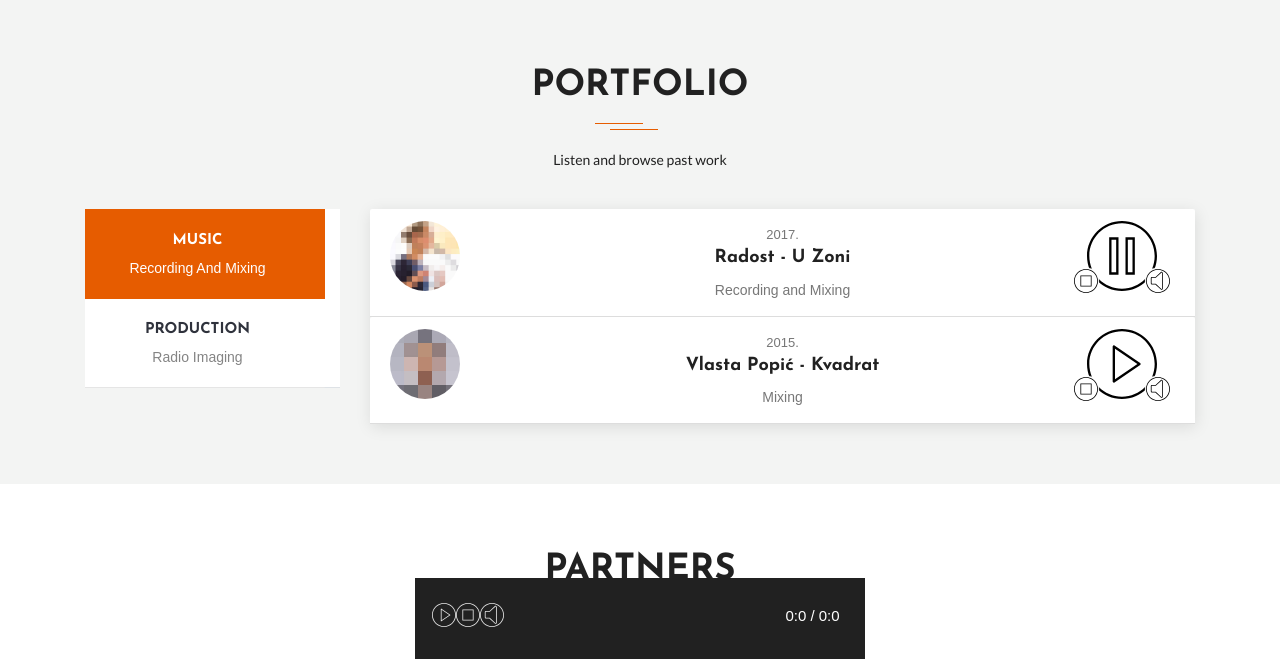
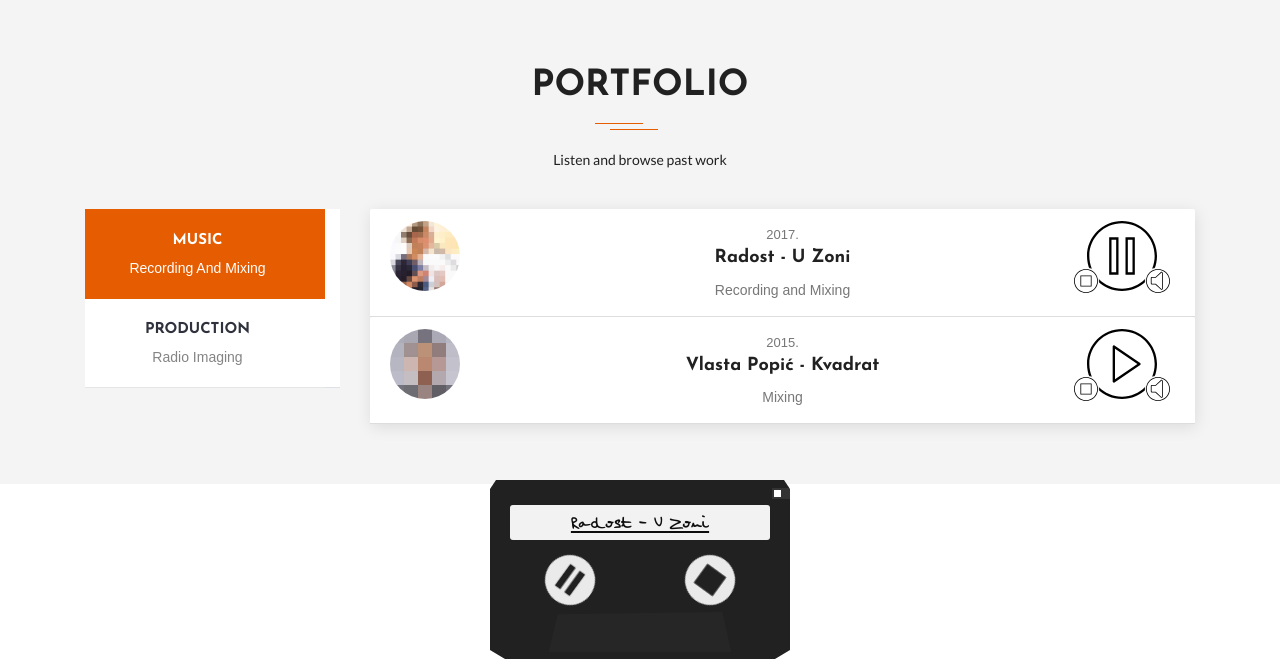
Before and after one commit to symatix/www-streambit, a React app: page / in a window 1280 px wide. Both pictures are taken after a click on the element 1122 px from the left and 3576 px from the top of the page. Shown: the part 3317-3976 px from the top of the page. Built offline with nearby package versions, Linux system fonts and the light colour scheme; a web font is replaced by a local one.

Commit message:
styled the player, added a BIT of functionality to it

```diff
--- a/public/assets/css/main.css
+++ b/public/assets/css/main.css
@@ -1,4 +1,10 @@
 @import url("https://fonts.googleapis.com/css?family=Lato:400|Josefin+Sans:700");
+
+@font-face {
+  font-family: Written;
+  src: url(../fonts/EloHand.ttf);
+  }
+
 html {
   overflow-x: hidden;
 }
@@ -2250,15 +2256,38 @@ Audio
   position: fixed;
   bottom: 0;
   left: 50%;
-  width: 450px;
+  width: 300px;
   transform: translate(-50%, 0);
   z-index: 50;
   background: #212121;
-  padding: 25px 10px;
+  padding: 25px 10px 0 10px;
+  border-top-left-radius: 3px;
+  border-top-right-radius: 3px;
+  -webkit-clip-path: polygon(2% 0, 98% 0, 100% 5%, 100% 95%, 95% 100%, 5% 100%, 0 95%, 0 5%);
+  clip-path: polygon(2% 0, 98% 0, 100% 5%, 100% 95%, 95% 100%, 5% 100%, 0 95%, 0 5%);
+}
+
+.audio-player-data {
+  color: #f2f2f2;
 }
 
 .audio-player-info {
-  color: #fff;
+  margin: 0 auto;
+  width:260px;
+  font-family: Written;
+  font-size: 25px;
+  text-decoration:underline;
+  padding: 5px 0;
+  color: #0d0d0d;
+  background: #f2f2f2;
+  margin-bottom: 15px;
+  border-radius: 3px;
+}
+
+.audio-player-controls {
+  display: flex;
+  width: 100%;
+  justify-content: space-around;
 }
 .audio-player-controls > div {
   display: inline-block;
@@ -2284,77 +2313,111 @@ Audio
   border-radius:38%;
   box-shadow: 0px 0px 1px 1px rgba(255,255,255,1);
 }
-/*
-
-.slider {
-  -webkit-appearance: none;
-  width: 100%;
-  height: 25px;
-  outline: none;
-  opacity: 0.7;
-  -webkit-transition: .2s;
-  transition: opacity .2s;
-}
-
-.slider:hover {
-  opacity: 1;
-}
-
-.slider::-webkit-slider-thumb {
-  -webkit-appearance: none;
-  appearance: none;
-  width: 25px;
-  height: 25px;
-  background: #e65c00;
-  cursor: pointer;
-}
-
-.slider::-moz-range-thumb {
-  width: 25px;
-  height: 25px;
-  background: #e65c00;
-  cursor: pointer;
-} */
+.audio-player-progress {
+  overflow: hidden;
+  margin: 0 auto;
+  width:206px;
+  -webkit-clip-path: polygon(10% 5%, 90% 0%, 95% 100%, 5% 100%);
+  clip-path: polygon(10% 5%, 90% 0%, 95% 100%, 5% 100%);
+}
 
 /*Chrome*/
 @media screen and (-webkit-min-device-pixel-ratio:0) {
   input[type='range'] {
     overflow: hidden;
+    border-radius: 2px;
     width: 100%;
-    height: 100%;
+    height: 40px;
+    cursor: pointer;
     -webkit-appearance: none;
-    background-color: #4d1f00;
+    background-color: #262626;
+  }
+  input[type='range']:focus{
+    outline: none;
   }
 
   input[type='range']::-webkit-slider-runnable-track {
     height: 10px;
     -webkit-appearance: none;
-    color: #803300;
+    color: #331400;
     margin-top: -1px;
   }
 
   input[type='range']::-webkit-slider-thumb {
     width: 10px;
     -webkit-appearance: none;
-    height: 31px;
-    margin-top: -10px;
+    height: 45px;
+    margin-top: -15px;
     cursor: pointer;
-    background: #e65c00;
-    box-shadow: -450px 0 0 450px #803300;
+    background: #f2f2f2;
+    box-shadow: -450px 0 0 450px #404040;
   }
 
 }
 /** FF*/
 input[type="range"]::-moz-range-progress {
-background-color: #803300;
+background-color: #331400;
 }
 input[type="range"]::-moz-range-track {
-background-color: #331400;
+background-color: #333333;
 }
 /* IE*/
 input[type="range"]::-ms-fill-lower {
-background-color: #803300;
+background-color: #331400;
 }
 input[type="range"]::-ms-fill-upper {
-background-color: #331400;
-}
+background-color: #333333;
+}
+
+.audio-close {
+  position: absolute;
+  top: 8px;
+  right: 0px;
+}
+.switch {
+  position: relative;
+  display: inline-block;
+  width: 18px;
+  height: 11px;
+}
+
+
+.switch > input[type="checkbox"] {display:none;}
+
+.slider {
+  position: absolute;
+  cursor: pointer;
+  top: 0;
+  left: 0;
+  right: 0;
+  bottom: 0;
+  background-color: #333333;
+  -webkit-transition: .4s;
+  transition: .4s;
+}
+
+.slider:before {
+  position: absolute;
+  content: "";
+  height: 7px;
+  width: 7px;
+  left: 2px;
+  bottom: 2px;
+  background-color: white;
+  -webkit-transition: .4s;
+  transition: .4s;
+}
+
+input[type="checkbox"]:checked + .slider {
+  background-color: #666666;
+}
+
+input[type="checkbox"]:focus + .slider {
+  box-shadow: 0 0 1px #666666;
+}
+
+input[type="checkbox"]:checked + .slider:before {
+  -webkit-transform: translateX(9px);
+  -ms-transform: translateX(9px);
+  transform: translateX(9px);
+}
--- a/src/actions/index.js
+++ b/src/actions/index.js
@@ -1,6 +1,14 @@
 import * as fn from './types'
 
-/*** authReducer ***/
+
 export const changeActiveNav = (id) => {
 	return { type: fn.BOOK_VOICE, payload: id }
 }
+
+export const playTrack = (track) => {
+	return { type: fn.PLAY_TRACK, payload: track }
+}
+export const removeTrack = () => {
+	console.log("removing track")
+	return { type: fn.REMOVE_TRACK }
+}
--- a/src/actions/types.js
+++ b/src/actions/types.js
@@ -1 +1,3 @@
 export const BOOK_VOICE = 'BOOK_VOICE';
+export const PLAY_TRACK = 'PLAY_TRACK';
+export const REMOVE_TRACK = 'REMOVE_TRACK';
--- a/src/components/Player/Player.js
+++ b/src/components/Player/Player.js
@@ -1,33 +1,57 @@
 import React from 'react';
-import Icon from '../Icons/Icon';
+import { connect } from 'react-redux';
+import PlayerClose from './PlayerClose';
+import PlayerLabel from './PlayerLabel';
+import PlayerProgress from './PlayerProgress';
+import PlayerControls from './PlayerControls';
+
+const sample = {
+    artist: "Radost!",
+    title: "Vikipedija",
+    src: "portfolio/music/radost1.mp3"
+}
 
 class Player extends React.Component {
     constructor(props) {
         super(props);
         this.state = {
-         play: false,
-         pause: true,
-         muted: false,
+            close: false,
+            player: null,
+            play: true,
             currentTime: 0
         }
-      this.audio = new Audio("portfolio/music/radost1.mp3");
+        this.audio = new Audio();
+    }
+
+    componentWillReceiveProps(nextProps){
+        if (nextProps.track !== null) {
+            this.audio = new Audio(nextProps.track.src)
+            this.audio.play();
+        }
+        if (nextProps.track === null) {
+            this.audio = null;
+        }
     }
 
     componentDidMount() {
+        if (this.props.track){
             setInterval(() => {
                 this.setState({
-            currentTime: Math.trunc(this.audio.currentTime)
+                    currentTime: Math.trunc(this.audio.currentTime),
+                    close: false,
                 })
             }, 1000)
         }
+    }
+
 
      play = () => {
-      this.setState({play: true, pause: false})
+        this.setState({ play: true })
         this.audio.play();
     }
 
     pause = () => {
-      this.setState({play: false, pause: true})
+        this.setState({play: false })
         this.audio.pause();
     }
 
@@ -36,67 +60,50 @@ class Player extends React.Component {
         this.audio.currentTime = 0;
     }
 
-   mute = () => {
-      this.audio.muted = !this.audio.muted;
-      this.setState({ muted: !this.state.muted })
+    handleCurrentTime = (time) => {
+        console.log(time)
+        this.audio.currentTime = time;
     }
 
-   handleCurrentTime = (e) => {
-       console.log(e.target)
-       this.audio.currentTime = e.target.value;
+    handleClose = () => {
+        this.stop();
+        this.setState({ close: true })
+        setTimeout(() => this.setState({ close: false}), 400)
     }
 
-   displayTime = (time) => {
-      const seconds = Math.trunc(time);
-      const m = Math.floor(seconds / 60);
-      if (m < 0) {
-         return `${'0'}:${seconds}`;
-      }
+    renderPlayer = () => {
 
-      const s = seconds - m * 60;
-      return `${m}:${s}`
-   }
-
-    playProgress = () => {
-       if (this.audio.duration) {
-           return <input type="range" min="0" max={this.audio.duration} value={this.audio.currentTime} className="slider" id="myRange" onChange={this.handleCurrentTime}/>
-       }
+        if (!this.props.track){
             return null;
         }
-
+        const { track } = this.props;
+        const { play, close } = this.state;
+        return(
+            <div className={!close ? "audio-player" : "audio-player close-player"}>
+                <PlayerClose
+                    initiateClose={this.handleClose} />
+                <PlayerLabel
+                    name={track.name} />
+                <PlayerControls
+                    play={play}
+                    handlePlay={this.play}
+                    handleStop={this.stop} />
+                <PlayerProgress
+                    duration={this.audio.duration}
+                    currentTime={this.audio.currentTime}
+                    handleCurrentTime={this.handleCurrentTime} />
+            </div>
+        )
+    }
     render() {
-      return (
-         <div className="audio-player">
-            <div className="row">
-               <div className="col-sm-3 audio-player-controls">
-                  <div onClick={this.state.play ? this.pause : this.play}>
-                     <Icon
-                        id={this.state.play ? "pause" : "play-button"}
-                        fill="rgba(255,255,255,0.9)"/>
-                  </div>
-                  <div onClick={this.stop}>
-                     <Icon
-                        id={"stop"}
-                        onClick={this.stop}
-                        fill="rgba(255,255,255,0.9)"/>
-                  </div>
-                  <div onClick={this.mute}>
-                     <Icon
-                        id={this.state.muted ? "mute" : "speaker"}
-                        onClick={this.mute}
-                        fill="rgba(255,255,255,0.9)"/>
-                  </div>
-               </div>
-               <div className="col-sm-6 audio-player-progress">
-                  {this.playProgress()}
-               </div>
-               <div className="col-sm-3 audio-player-info">
-                  <span>{this.displayTime(this.state.currentTime)} / {this.audio.duration ? this.displayTime(this.audio.duration) : '0:0'}</span>
-               </div>
-            </div>
-         </div>
-      );
+        return (<div>
+            {this.renderPlayer()}
+        </div>)
     }
 }
 
-export default Player;
+function mapStateToProps({ track }){
+    return { track };
+}
+
+export default connect(mapStateToProps)(Player);
--- /dev/null
+++ b/src/components/Player/PlayerClose.js
@@ -0,0 +1,24 @@
+import React from 'react';
+import { connect } from 'react-redux';
+import { removeTrack } from '../../actions';
+
+const PlayerClose = (props) => {
+
+   const handleClose = () => {
+      props.initiateClose();
+      setTimeout(() =>
+         props.removeTrack()
+      , 350)
+   }
+
+   return (
+      <div className="audio-close" onClick={handleClose}>
+         <label className="switch">
+            <input type="checkbox"/>
+            <span className="slider"></span>
+         </label>
+      </div>
+   );
+}
+
+export default connect(null, {removeTrack})(PlayerClose);
--- /dev/null
+++ b/src/components/Player/PlayerControls.js
@@ -0,0 +1,32 @@
+import React from 'react';
+import Icon from '../Icons/Icon';
+
+const iconProps = {
+    fill: 'rgba(255,255,255,0.9)',
+    width:'50px',
+    height: '50px'
+}
+
+const PlayerControls = (props) => {
+    const { width, height, fill } = iconProps;
+    const { play, handlePlay, handleStop } = props;
+
+    return (
+        <div className="audio-player-controls">
+            <div onClick={play ? handleStop : handlePlay}>
+                <Icon
+                    css={play ? "rotate" : ""}
+                    id={play ? "casette-pause" : "casette-play-button"}
+                    fill={fill} width={width} height={height} />
+            </div>
+            <div onClick={handleStop}>
+                <Icon
+                    css={play ? "rotate" : ""}
+                    id={"casette-stop"}
+                    fill={fill} width={width} height={height} />
+            </div>
+        </div>
+    );
+}
+
+export default PlayerControls;
--- /dev/null
+++ b/src/components/Player/PlayerLabel.js
@@ -0,0 +1,12 @@
+import React from 'react';
+
+const PlayerLabel = (props) => {
+   const {name} = props;
+   return (
+      <div className="audio-player-info">
+         {name}
+      </div>
+   );
+}
+
+export default PlayerLabel;
--- /dev/null
+++ b/src/components/Player/PlayerProgress.js
@@ -0,0 +1,18 @@
+import React from 'react';
+
+const PlayerProgress = (props) => {
+    const { currentTime, duration, handleCurrentTime } = props;
+    return (
+        <div className="audio-player-progress">
+            <input
+                id="casette-progress"
+                type="range"
+                min="0"
+                max={duration || 100}
+                value={currentTime || 0}
+                onChange={(e) => handleCurrentTime(e.target.value)}/>
+        </div>
+    );
+}
+
+export default PlayerProgress;
--- a/src/components/Portfolio/PortfolioListCard.js
+++ b/src/components/Portfolio/PortfolioListCard.js
@@ -27,7 +27,7 @@ const PortfolioListCard = (props) => {
                      <h5 className="name">{type}</h5>
                   </div>
                   <div className="col-md-2 col-sm-3 col-xs-3">
-                     <PortfolioPlayer sample={sample} id={`player-${id}`} />
+                     <PortfolioPlayer track={props} id={`player-${id}`} />
                   </div>
                </div>
             </div>
--- a/src/components/Portfolio/PortfolioPlayer.js
+++ b/src/components/Portfolio/PortfolioPlayer.js
@@ -1,28 +1,22 @@
 import React, {Component} from 'react';
+import { connect } from 'react-redux';
 import Icon from '../Icons/Icon';
+import { playTrack } from '../../actions/index';
 
 class PortfolioPlayer extends Component {
    constructor(props) {
       super(props);
 
       this.state = {
-         player: null,
+         player: true,
          paused: true,
          muted: false
       }
    }
 
-   componentDidMount() {
-      this.setState({
-         player: document.getElementById(this.props.id)
-      })
-   }
 
    play() {
-      const {player} = this.state;
-      player.paused
-         ? player.play()
-         : player.pause();
+      this.props.playTrack(this.props.track)
 
       this.setState({
          paused: !this.state.paused
@@ -76,11 +70,10 @@ class PortfolioPlayer extends Component {
       const {player} = this.state;
       return (
          <div className="container-audio">
-            <audio id={id} src={sample}></audio>
             {this.renderControls()}
          </div>
       )
    }
 }
 
-export default PortfolioPlayer;
+export default connect(null, { playTrack})(PortfolioPlayer);
--- a/src/reducers/index.js
+++ b/src/reducers/index.js
@@ -5,6 +5,7 @@ import partnersReducer from './voicesReducer';
 import servicesReducer from './servicesReducer';
 import equipmentReducer from './equipmentReducer';
 import portfolioReducer from './portfolioReducer';
+import trackReducer from './trackReducer';
 
 export default combineReducers({
    nav: navReducer,
@@ -12,5 +13,6 @@ export default combineReducers({
    partners: partnersReducer,
    services: servicesReducer,
    equipment: equipmentReducer,
-   portfolio: portfolioReducer
+   portfolio: portfolioReducer,
+   track: trackReducer
 });
--- /dev/null
+++ b/src/reducers/trackReducer.js
@@ -0,0 +1,14 @@
+import { PLAY_TRACK, REMOVE_TRACK } from '../actions/types';
+
+export default function equipmentReducer(state = null, action) {
+
+switch (action.type) {
+	case PLAY_TRACK:
+		return action.payload;
+	case REMOVE_TRACK:
+		return null;
+
+	default:
+		return state;
+	}
+}
```
Also changed, not shown: src/components/Portfolio/PortfolioList.js (+10 -6 lines), src/init/portfolio.js (+4 -4 lines), public/assets/css/animate.css, public/assets/fonts/EloHand.ttf (added), public/assets/fonts/Handpen.ttf (added), public/icons/sprites.svg. Lines whose indentation alone changed are shown as unchanged.
